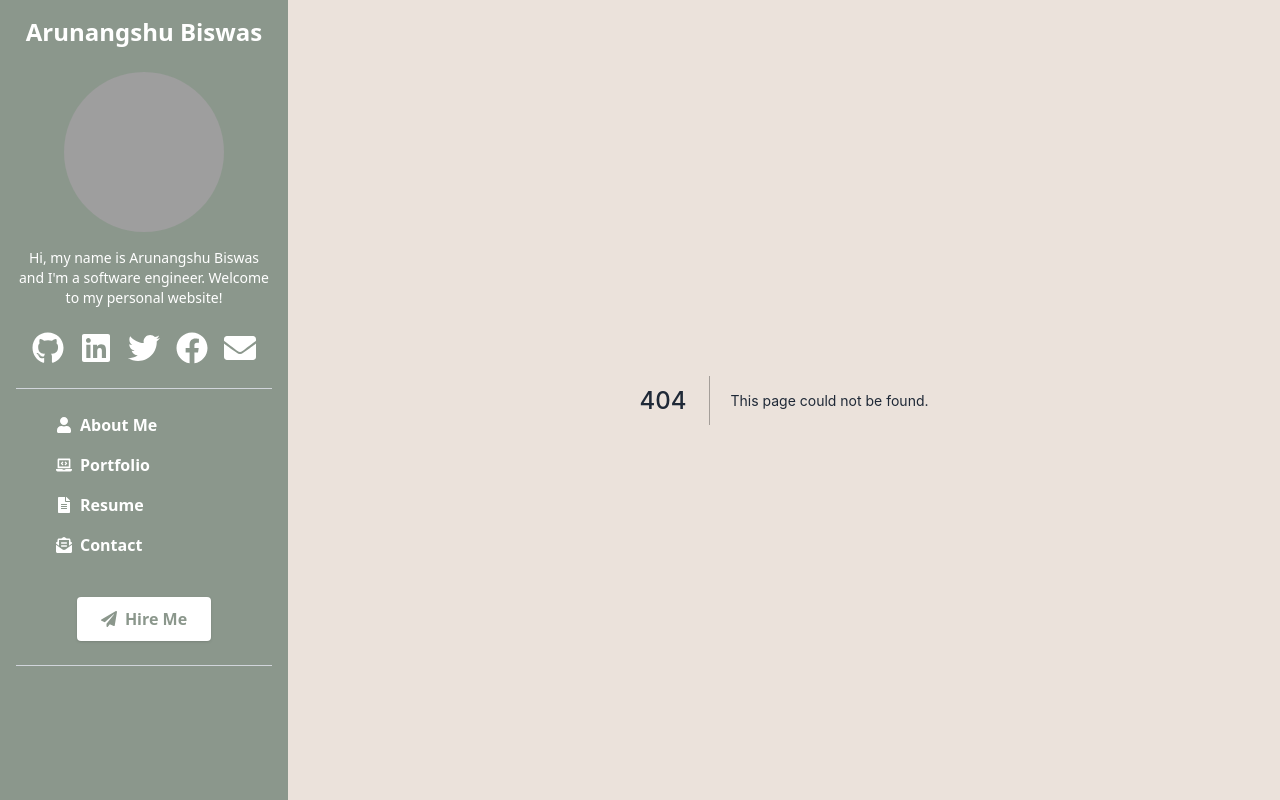
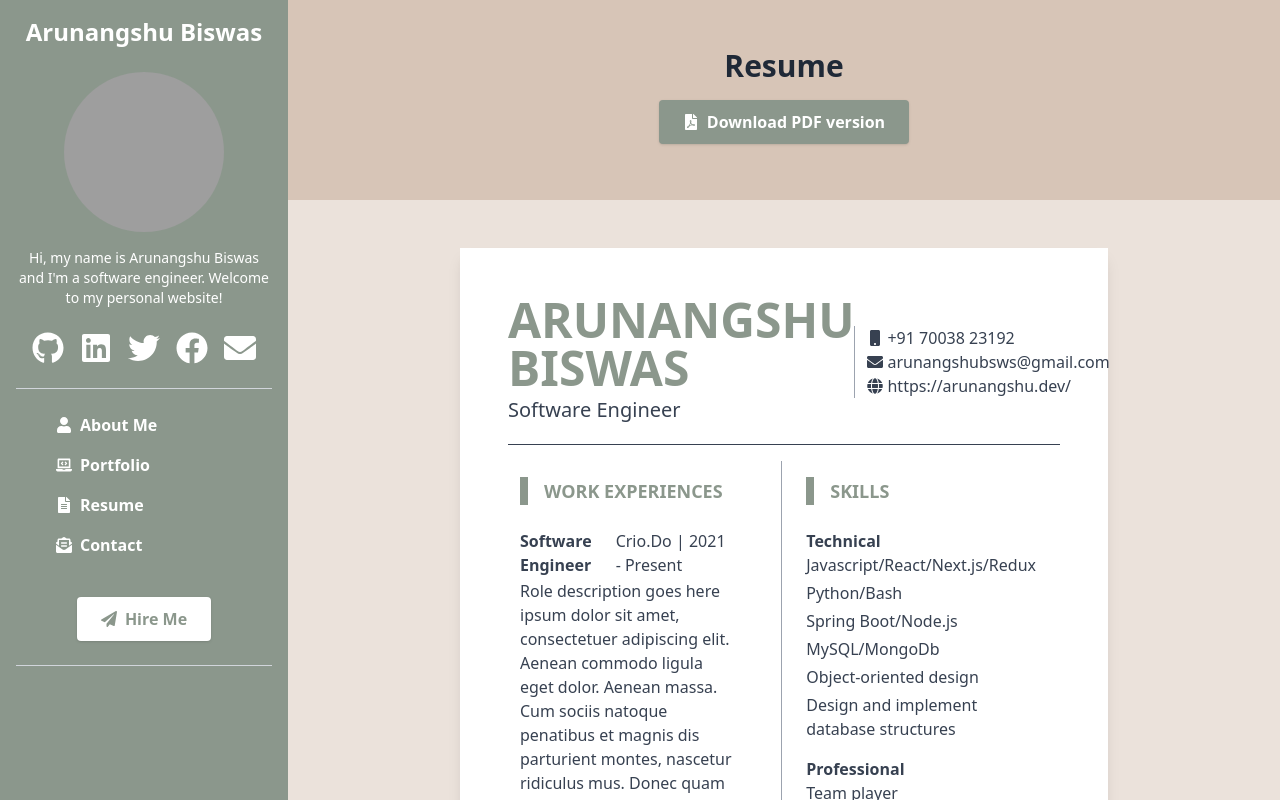
Before and after one commit to dotslash21/personal-website, a Next.js app: page /resume in a window 1280 px wide. Before the commit this address had no page. Built offline with nearby package versions, Linux system fonts and the light colour scheme; grey boxes are pictures that could not be loaded; what tinacms would draw is missing.

Commit message:
Created the resume page

```diff
--- /dev/null
+++ b/pages/resume/index.tsx
@@ -0,0 +1,215 @@
+import { NextPage } from 'next'
+import {
+  FaEnvelope,
+  FaFilePdf,
+  FaGithub,
+  FaGithubSquare,
+  FaGlobe,
+  FaLinkedin,
+  FaMobile,
+  FaTwitterSquare,
+} from 'react-icons/fa'
+
+const Resume: NextPage = () => {
+  return (
+    <>
+      {/* Heading section */}
+      <section className="p-4 lg:p-12 bg-pearl-bush-600">
+        <div className="flex flex-col items-center max-w-3xl mx-auto">
+          <h2 className="text-3xl font-bold">Resume</h2>
+          <button className="flex items-center space-x-2 mb-2 mt-4 px-6 py-2.5 text-white bg-stack rounded shadow hover:bg-stack-700">
+            <FaFilePdf />
+            <span className="font-bold">Download PDF version</span>
+          </button>
+        </div>
+      </section>
+
+      {/* Resume wrapper */}
+      <section className="w-11/12 mx-auto px-12 md:w-10/12 lg:w-9/12">
+        {/* Resume root */}
+        <div className="my-12 p-12 shadow-lg bg-white text-gray-700">
+          {/* Resume header */}
+          <div className="flex justify-between items-center">
+            <div className="flex flex-col justify-start">
+              <h2 className="text-5xl font-bold text-stack">
+                ARUNANGSHU BISWAS
+              </h2>
+              <p className="text-xl py-1">Software Engineer</p>
+            </div>
+
+            <div className="flex flex-col border-l border-gray-400">
+              <ul className="px-3">
+                <li className="flex gap-1 items-center">
+                  <FaMobile />
+                  +91 70038 23192
+                </li>
+                <li className="flex gap-1 items-center">
+                  <FaEnvelope />
+                  arunangshubsws@gmail.com
+                </li>
+                <li className="flex gap-1 items-center">
+                  <FaGlobe />
+                  https://arunangshu.dev/
+                </li>
+              </ul>
+            </div>
+          </div>
+
+          {/* Divider */}
+          <hr className="border-t border-gray-700 my-4" />
+
+          {/* Resume body */}
+          <div className="flex">
+            {/* Main column */}
+            <div className="flex flex-col justify-start basis-full pl-3 pr-12">
+              {/* Work experience section */}
+              <div className="my-4">
+                <h3 className="text-lg text-stack font-bold border-l-8 border-stack pl-4 mb-6">
+                  WORK EXPERIENCES
+                </h3>
+                {/* Items */}
+                {Array.from(Array(2).keys()).map((i) => (
+                  <div key={i} className="mb-4">
+                    <div className="flex justify-between mb-0.5">
+                      <h4 className="font-bold">Software Engineer</h4>
+                      <span>Crio.Do | 2021 - Present</span>
+                    </div>
+                    <p className="mb-2">
+                      Role description goes here ipsum dolor sit amet,
+                      consectetuer adipiscing elit. Aenean commodo ligula eget
+                      dolor. Aenean massa. Cum sociis natoque penatibus et
+                      magnis dis parturient montes, nascetur ridiculus mus.
+                      Donec quam felis, ultricies nec, pellentesque eu, pretium
+                      quis, sem. Donec pede justo, fringilla vel. Lorem ipsum
+                      dolor sit amet, consectetuer adipiscing elit. Aenean
+                      commodo ligula eget dolor. Aenean massa. Cum sociis
+                      natoque penatibus et magnis dis parturient montes,
+                      nascetur ridiculus mus. Donec quam felis.
+                    </p>
+                    <ul className="list-disc list-inside">
+                      <li>Lorem ipsum dolor sit amet, consectetuer.</li>
+                      <li>Aenean commodo ligula eget dolor.</li>
+                      <li>Etiam ultricies nisi vel augue.</li>
+                    </ul>
+                  </div>
+                ))}
+              </div>
+
+              {/* Projects section */}
+              <div className="my-4">
+                <h3 className="text-lg text-stack font-bold border-l-8 border-stack pl-4 mb-6">
+                  PROJECTS
+                </h3>
+                {/* Items */}
+                {Array.from(Array(2).keys()).map((i) => (
+                  <div key={i} className="mb-4">
+                    <div className="flex justify-between mb-0.5">
+                      <h4 className="font-bold">Project Lorem Ipsum</h4>
+                      <span>Open source</span>
+                    </div>
+                    <p className="mb-2">
+                      You can use this section for your side projects. You can
+                      provide a project link here as well. Lorem ipsum dolor sit
+                      amet, consectetuer adipiscing elit. Aenean commodo ligula
+                      eget dolor. Aenean massa. Cum sociis natoque penatibus et
+                      magnis dis parturient montes, nascetur ridiculus mus.
+                    </p>
+                  </div>
+                ))}
+              </div>
+            </div>
+
+            {/* Side column */}
+            <div className="px-6 pb-6 border-l border-gray-400">
+              {/* Skills section */}
+              <div className="py-4">
+                <h3 className="text-lg text-stack font-bold border-l-8 border-stack pl-4 mb-6">
+                  SKILLS
+                </h3>
+                <h4 className="font-bold">Technical</h4>
+                <ul className="mb-4 flex flex-col gap-1">
+                  <li>Javascript/React/Next.js/Redux</li>
+                  <li>Python/Bash</li>
+                  <li>Spring Boot/Node.js</li>
+                  <li>MySQL/MongoDb</li>
+                  <li>Object-oriented design</li>
+                  <li>Design and implement database structures</li>
+                </ul>
+                <h4 className="font-bold">Professional</h4>
+                <ul className="mb-4 flex flex-col gap-1">
+                  <li>Team player</li>
+                  <li>Problem solver</li>
+                  <li>Good time management</li>
+                </ul>
+              </div>
+
+              {/* Education section */}
+              <div className="py-4">
+                <h3 className="text-lg text-stack font-bold border-l-8 border-stack pl-4 mb-6">
+                  EDUCATION
+                </h3>
+                {Array.from(Array(2).keys()).map((i) => (
+                  <div key={i} className="mb-4">
+                    <div className="">
+                      B.Tech in Computer Science & Engineering
+                    </div>
+                    <div className="text-sm">
+                      Govt. College of Engg. & Textile Technology, Berhampore
+                    </div>
+                    <div className="text-xs">2017 - 2021</div>
+                  </div>
+                ))}
+              </div>
+
+              {/* Language section */}
+              <div className="py-4">
+                <h3 className="text-lg text-stack font-bold border-l-8 border-stack pl-4 mb-6">
+                  LANGUAGES
+                </h3>
+                <ul>
+                  <li>English (Professional)</li>
+                  <li>Bengali (Native)</li>
+                </ul>
+              </div>
+            </div>
+          </div>
+
+          {/* Divider */}
+          <hr className="border-t border-gray-700 my-4" />
+
+          {/* Resume footer */}
+          <div className="flex justify-center gap-4">
+            {/* Github */}
+            <div className="flex items-center gap-1 hover:text-stack">
+              <FaGithubSquare className="w-5 h-5" />
+              <a href="https://github.com/dotslash21" className="text-sm">
+                github.com/dotslash21
+              </a>
+            </div>
+
+            {/* Linkedin */}
+            <div className="flex items-center gap-1 hover:text-stack">
+              <FaLinkedin className="w-5 h-5" />
+              <a
+                href="https://linkedin.com/in/arunangshubsws"
+                className="text-sm"
+              >
+                linkedin.com/in/arunangshubsws
+              </a>
+            </div>
+
+            {/* Github */}
+            <div className="flex items-center gap-1 hover:text-stack">
+              <FaTwitterSquare className="w-5 h-5" />
+              <a href="https://twitter.com/arunangshubsws" className="text-sm">
+                @arunangshubsws
+              </a>
+            </div>
+          </div>
+        </div>
+      </section>
+    </>
+  )
+}
+
+export default Resume
```
